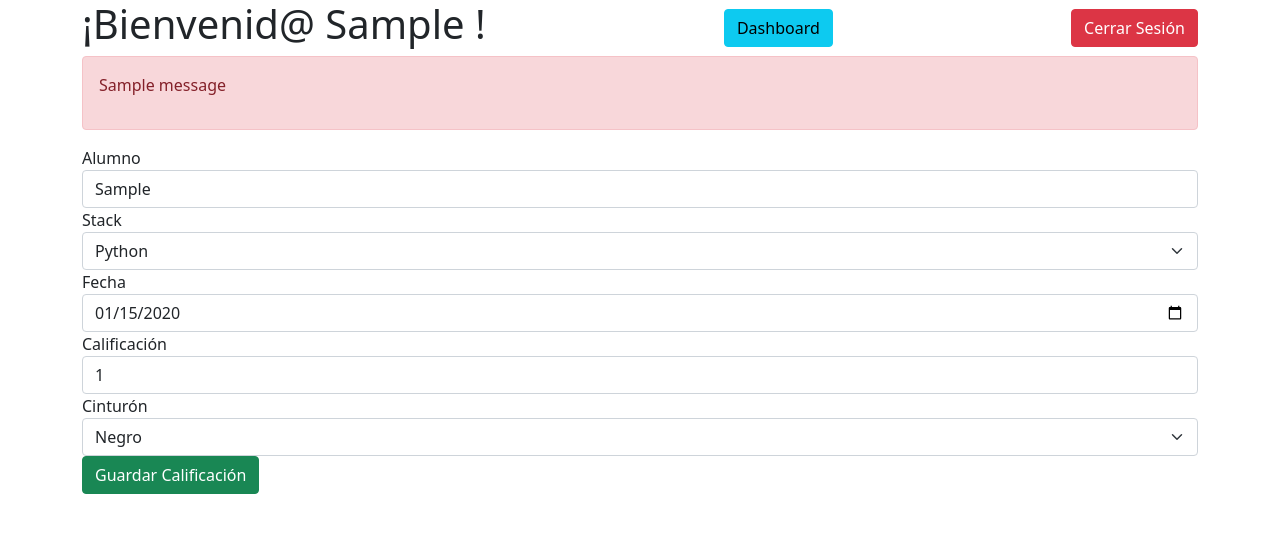
After one commit to cindychateau/beltreviewer_re, a Flask app: page /edit/grade/1 in a window 1280 px wide. The commit adds this page. Shown: the top 533 px of the page. Run offline with Flask 2, Linux system fonts and the light colour scheme; the visitor is signed in with stand-in values (Sample User, id 1); tables that the repository leaves empty hold one stand-in row (values such as "Sample post"); one stand-in notice (Sample message) is shown.

Commit message:
Editar y Borrar

```diff
--- a/flask_app/controllers/grades_controller.py
+++ b/flask_app/controllers/grades_controller.py
@@ -33,3 +33,47 @@ def create_grade():
 
     #Redirijo a dashboard
     return redirect('/dashboard')
+
+@app.route('/edit/grade/<int:id>')
+def edit_grade(id):
+    #Revisamos que ya inició sesión la persona
+    if 'user_id' not in session:
+        return redirect('/')
+
+    #Yo sé que en sesión tengo el id de mi usuario (session['user_id'])
+    #Queremos una función que en base a ese id te regrese un objeto de usuario
+    formulario = {"id": session['user_id']}
+    user = User.get_by_id(formulario) #Recibir una instancia de usuario en base a su ID
+
+    #Queremos saber la calificación en base a su ID
+    formulario_calificacion = {"id": id}
+    grade = Grade.get_by_id(formulario_calificacion)
+
+    return render_template('edit_grade.html', user=user, grade=grade)
+
+@app.route('/update/grade', methods=['POST'])
+def update_grade():
+    #Revisamos que ya inició sesión la persona
+    if 'user_id' not in session:
+        return redirect('/')
+
+    #request.form = DICCIONARIO con todos los campos del formulario
+
+    #Validar mi formulario
+    if not Grade.valida_calificacion(request.form):
+        return redirect('/edit/grade/'+request.form['id']) #/edit/grade/ID
+
+    Grade.update(request.form)
+
+    return redirect('/dashboard')
+
+@app.route('/delete/grade/<int:id>')
+def delete_grade(id):
+    #Revisamos que ya inició sesión la persona
+    if 'user_id' not in session:
+        return redirect('/')
+
+    formulario = {"id": id}
+    Grade.delete(formulario)
+
+    return redirect('/dashboard')
--- a/flask_app/models/grades.py
+++ b/flask_app/models/grades.py
@@ -63,3 +63,25 @@ class Grade:
             grades.append(cls(grade)) #1.- cls(grade) crea una instancia en base al diccionario 2.- grades.append() me agrega esa instancia a la lista de calificaciones
 
         return grades
+
+    @classmethod
+    def get_by_id(cls, formulario):
+        #formulario = {id: VALOR}
+        query = "SELECT * FROM grades WHERE id = %(id)s"
+        result = connectToMySQL('beltreviewer').query_db(query, formulario)
+        grade = cls(result[0]) #1.- result[0] = diccionario de la lista que me regresó el SELECT, 2.- cls() Me transforma el diccionario en objeto de Grade
+        return grade
+
+    @classmethod
+    def update(cls, formulario):
+        #formulario = DICCIONARIO CON EL FORMULARIO DE edit_grade.html
+        query = "UPDATE grades SET alumno=%(alumno)s, stack=%(stack)s, fecha=%(fecha)s, calificacion=%(calificacion)s, cinturon=%(cinturon)s, user_id=%(user_id)s WHERE id=%(id)s"
+        result = connectToMySQL('beltreviewer').query_db(query, formulario)
+        return result
+
+    @classmethod
+    def delete(cls, formulario):
+        #formulario = {id: 1}
+        query = "DELETE FROM grades WHERE id=%(id)s"
+        result = connectToMySQL('beltreviewer').query_db(query, formulario)
+        return result
--- a/flask_app/templates/dashboard.html
+++ b/flask_app/templates/dashboard.html
@@ -36,7 +36,10 @@
                             <td>{{grade.calificacion}}</td>
                             <td>{{grade.cinturon}}</td>
                             <td>
-
+                                {% if grade.cinturon != "Sin Cinturón" %}
+                                    <a href="/edit/grade/{{grade.id}}" class="btn btn-warning">Editar</a>
+                                    <a href="/delete/grade/{{grade.id}}" class="btn btn-danger">Borrar</a>
+                                {% endif %}
                             </td>
                         </tr>
                     {% endif %}
--- /dev/null
+++ b/flask_app/templates/edit_grade.html
@@ -0,0 +1,65 @@
+<!DOCTYPE html>
+<html lang="en">
+<head>
+    <meta charset="UTF-8">
+    <meta http-equiv="X-UA-Compatible" content="IE=edge">
+    <meta name="viewport" content="width=device-width, initial-scale=1.0">
+    <title>Editar Calificación</title>
+    <link href="https://cdn.jsdelivr.net/npm/bootstrap@5.0.2/dist/css/bootstrap.min.css" rel="stylesheet" integrity="sha384-EVSTQN3/azprG1Anm3QDgpJLIm9Nao0Yz1ztcQTwFspd3yD65VohhpuuCOmLASjC" crossorigin="anonymous">
+</head>
+<body>
+    <div class="container">
+        <header class="d-flex justify-content-between align-items-center">
+            <h1>¡Bienvenid@ {{user.first_name}} !</h1>
+            <a href="/dashboard" class="btn btn-info">Dashboard</a>
+            <a href="/logout" class="btn btn-danger">Cerrar Sesión</a>
+        </header>
+
+        <!-- MENSAJES DE ERROR -->
+        {% with messages = get_flashed_messages(category_filter=['grades']) %}
+            {% if messages %}
+                <div class="alert alert-danger">
+                    {% for message in messages %}
+                        <p>{{message}}</p>
+                    {% endfor %}
+                </div>
+            {% endif %}
+        {% endwith %}
+
+        <form action="/update/grade" method="post">
+            <div class="form-group">
+                <label for="alumno">Alumno</label>
+                <input type="text" id="alumno" name="alumno" class="form-control" value="{{grade.alumno}}" />
+            </div>
+            <div class="form-group">
+                <label for="stack">Stack</label>
+                <select id="stack" name="stack" class="form-select">
+                    <option {% if grade.stack == "Python" %} selected {% endif %}>Python</option>
+                    <option {% if grade.stack == "Java" %} selected {% endif %}>Java</option>
+                    <option {% if grade.stack == "MERN" %} selected {% endif %}>MERN</option>
+                </select>
+            </div>
+            <div class="form-group">
+                <label for="fecha">Fecha</label>
+                <input type="date" id="fecha" name="fecha" class="form-control" value="{{grade.fecha}}" />
+            </div>
+            <div class="form-group">
+                <label for="calificacion">Calificación</label>
+                <input type="number" id="calificacion" name="calificacion" class="form-control" value="{{grade.calificacion}}" />
+            </div>
+            <div class="form-group">
+                <label for="cinturon">Cinturón</label>
+                <select id="cinturon" name="cinturon" class="form-select">
+                    <option {% if grade.cinturon == "Negro" %} selected {% endif %}>Negro</option>
+                    <option {% if grade.cinturon == "Rojo" %} selected {% endif %}>Rojo</option>
+                    <option {% if grade.cinturon == "Naranja" %} selected {% endif %}>Naranja</option>
+                    <option {% if grade.cinturon == "Sin Cinturón" %} selected {% endif %} >Sin Cinturón</option>
+                </select>
+            </div>
+            <input type="hidden" name="user_id" value="{{session['user_id']}}" />
+            <input type="hidden" name="id" value="{{grade.id}}" />
+            <input type="submit" class="btn btn-success" value="Guardar Calificación" />
+        </form>
+    </div>
+</body>
+</html>
```
